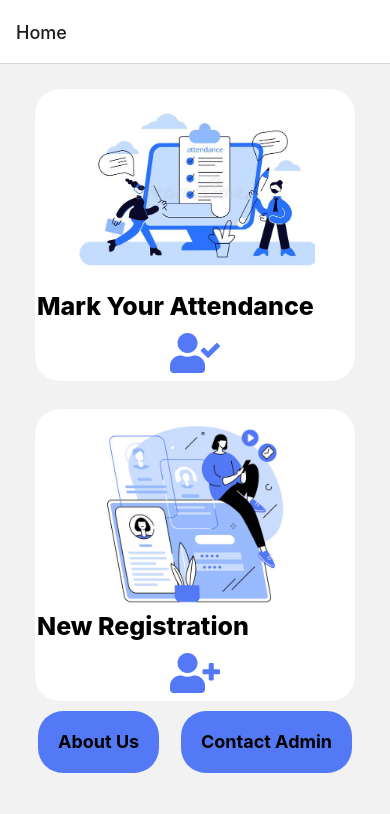
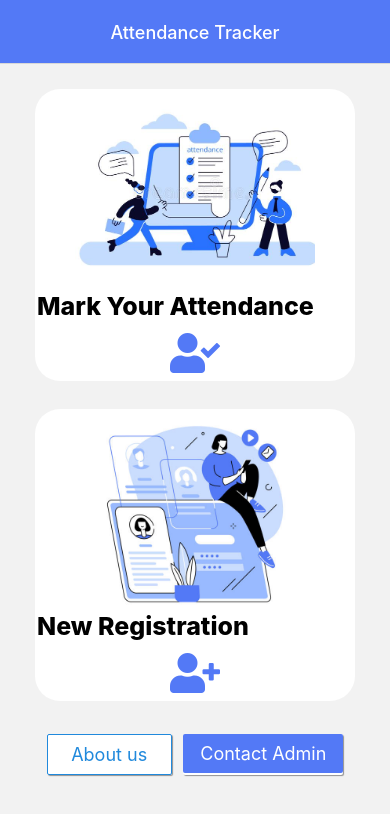
Before and after one commit to jagjit-1/SIH-Finale-frontend, a React Native app: screen /Home in a window 390 px wide. Shown: the top 814 px of the page. Built offline with nearby package versions, Linux system fonts and the light colour scheme.

Commit message:
Register screen added

```diff
--- a/Components/Screens/HomeScreen.js
+++ b/Components/Screens/HomeScreen.js
@@ -1,15 +1,33 @@
-import { StyleSheet, Text, View, TouchableOpacity, Image, Pressable } from 'react-native'
+import { StyleSheet, Text, View, TouchableOpacity, Image, StatusBar, Dimensions } from 'react-native'
 import React, { useLayoutEffect } from 'react'
 import { FontAwesome } from '@expo/vector-icons';
 import { LinearGradient } from 'expo-linear-gradient';
 import { Ionicons } from '@expo/vector-icons';
 import { FontAwesome5 } from '@expo/vector-icons';
-// import attendance from ''
+import { useHeaderHeight } from '@react-navigation/elements';
+import { Button } from '@rneui/base';
+
+
 
 const HomeScreen = ({ navigation }) => {
+
+  useLayoutEffect(() => {
+    navigation.setOptions({
+      title: 'Attendance Tracker',
+      headerStyle: { backgroundColor: '#5379f6' },
+      headerTitleStyle: { color: "white" },
+      headerTintColor: "white",
+      headerTitleAlign: 'center',
+
+    })
+  }, [navigation])
+  const headerHeight = useHeaderHeight();
+  const { width, height } = Dimensions.get('window');
+
   return (
-    <View style={{ height: '100%', display:'flex', flexDirection:'column', overflow:'scroll' }}  >
-      <View style = {{flex:0.8}}>
+    <View style={{ height: height - headerHeight, display: 'flex', flexDirection: 'column', overflow: 'scroll' }}>
+
+      <View >
         <TouchableOpacity activeOpacity={0.5} style={styles.homscreen__buttons}>
           <Image style={styles.homescreen__image} source={require("../images/attendance.jpg")} />
           <Text style={styles.homescreen__text}>
@@ -18,7 +36,7 @@ const HomeScreen = ({ navigation }) => {
           <FontAwesome5 name="user-check" size={40} color="#5379f6" style={{ alignSelf: 'center' }} />
         </TouchableOpacity>
 
-        <TouchableOpacity activeOpacity={0.5} style={styles.homscreen__buttons}>
+        <TouchableOpacity onPress={() => navigation.navigate("register")} activeOpacity={0.5} style={styles.homscreen__buttons}>
           <Image style={styles.homescreen__image} source={require("../images/register.jpg")} />
           <Text style={styles.homescreen__text}>
             New Registration
@@ -27,18 +45,10 @@ const HomeScreen = ({ navigation }) => {
         </TouchableOpacity>
       </View>
       <View style={styles.homescreen__bottombtn}>
-        <TouchableOpacity activeOpacity={0.5} style={styles.bottom_btns}>
-          <Text style={{ textAlign: 'center', textAlignVertical: 'center', height: '100%', fontWeight: "700", fontSize: 18 }}>About Us</Text>
-        </TouchableOpacity>
-        <TouchableOpacity activeOpacity={0.5} style={styles.bottom_btns}>
-          <Text style={{ textAlign: 'center', textAlignVertical: 'center', height: '100%', fontWeight: "700", fontSize: 18 }}>Contact Admin</Text>
-        </TouchableOpacity>
+        <Button color="#5379f6" title="About us"  type="outline" onPress={()=>console.log("About us pressed")} raised containerStyle={{width:125}}/>
+        <Button color="#5379f6" title="Contact Admin" onPress={()=>console.log("Contact admin pressed")} raised containerStyle={{width:160}}/>
       </View>
-
-
     </View>
-
-
   )
 }
 export default HomeScreen
@@ -72,39 +82,26 @@ const styles = StyleSheet.create({
   homescreen__bottombtn: {
     display: 'flex',
     flexDirection: 'row',
-    height: 50,
     alignSelf: 'center',
-    marginTop: 100,
+    marginTop: 30,
     width: 320,
-    justifyContent: 'space-between',
-    flex:0.1
+    justifyContent: 'space-evenly',
   },
-  bottom_btns: {
-    elevation: 10,
-    shadowColor: "#52006A",
-    backgroundColor: '#5379f6',
-    padding: 20,
-    paddingBottom: 25,
-    margin: 3,
-    borderRadius: 25,
-    width: 'auto'
-  }
+  // bottom_btns: {
+  //   elevation: 10,
+  //   shadowColor: "#52006A",
+  //   backgroundColor: '#5379f6',
+  //   padding: 20,
+  //   // paddingBottom: 25,
+  //   margin: 3,
+  //   borderRadius: 25,
+  //   width: 'auto'
+  // }
 })
 
-
-  // <LinearGradient
-  // colors={['rgba(255,38,32,1)', 'rgba(255,222,119,1)', 'rgba(173,239,165,1)', 'rgba(65,133,64,1)']}
-  // end={{ x: 1.9, y: 0.6 }}
-  // >
-  // </LinearGradient>
-
-
-  // < View >
-  // <TouchableOpacity style={styles.homescreen__button} activeOpacity={0.4} onPress={() => navigation.navigate("register")} >
-  //   {/* <Image style={styles.homescreen__image} source={require("../images/register_now.jpg")} /> */}
-  //   <Text style={styles.homescreen__text}>
-  //     New Registration
-  //   </Text>
-  //   <Ionicons name="md-person-add" size={40} color="green" style={{ alignSelf: 'center' }} />
-  // </TouchableOpacity>
-  //         </ >
+{/* <TouchableOpacity activeOpacity={0.5} style={styles.bottom_btns}>
+          <Text style={{ textAlign: 'center', textAlignVertical: 'center', height: '100%', fontWeight: "700", fontSize: 18, }}>About Us</Text>
+        </TouchableOpacity>
+        <TouchableOpacity activeOpacity={0.5} style={styles.bottom_btns}>
+          <Text style={{ textAlign: 'center', textAlignVertical: 'center', height: '100%', fontWeight: "700", fontSize: 18 }}>Contact Admin</Text>
+        </TouchableOpacity> */}
--- a/Components/Screens/RegisterScreen.js
+++ b/Components/Screens/RegisterScreen.js
@@ -1,11 +1,91 @@
-import { StyleSheet, Text, View } from 'react-native'
-import React from 'react'
+import { StyleSheet, Text, View, KeyboardAvoidingView, ScrollView, TouchableNativeFeedback, Dimensions } from 'react-native'
+import React, { useLayoutEffect } from 'react'
+import { Image, Input } from "@rneui/themed";
+import { Button } from "@rneui/base";
+import { useHeaderHeight } from '@react-navigation/elements';
 
-const RegisterScreen = () => {
+
+const RegisterScreen = ({ navigation }) => {
+
+  useLayoutEffect(() => {
+    navigation.setOptions({
+      title: "Register Yourself",
+      headerStyle: { backgroundColor: '#5379f6' },
+      headerTitleStyle: { color: "white" },
+      headerTintColor: "white",
+      headerTitleAlign: 'center',
+    })
+  }, [navigation])
+  const headerHeight = useHeaderHeight();
+  const { width, height } = Dimensions.get('window');
+
   return (
-    <View>
-      <Text>RegisterScreen</Text>
-    </View>
+    <ScrollView>
+      <KeyboardAvoidingView style={{ padding: 35, width: '100%', height: height-headerHeight, display: 'flex', flexDirection: 'column', justifyContent: 'center', flex:1, marginTop:10 }}>
+        <View style={{ display: 'flex', flexDirection: "column" }}>
+          <View style={{ display: 'flex', flexDirection: 'row', alignSelf: 'center', elevation: 10, shadowColor: '#52006A', backgroundColor: 'white', marginBottom: 20, padding: 12, borderRadius: 20 }}>
+            <Image
+              style={{ width: 300, height: 200 }}
+              source={require('../images/signup.webp')}
+
+            />
+          </View>
+          <View>
+            <Input
+              placeholder='Full Name'
+              label="Enter your Name"
+              labelStyle={{
+                color: 'black',
+                marginBottom: 5
+              }}
+
+              // <Entypo name="mail" size={24} color="black" />
+              leftIcon={{ type: 'font-awesome', name: 'user', color: 'gray', marginRight: 3 }}
+            />
+          </View>
+          <View>
+            <Input
+              placeholder='email@address.com'
+              label="Enter your mail (optional)"
+              labelStyle={{ color: 'black', marginBottom: 5 }}
+              leftIcon={{ type: 'Entypo', name: 'mail', color: 'gray', marginRight: 3 }}
+              keyboardType="email-address"
+            />
+          </View>
+          <View>
+            <Input
+              placeholder='10 digit phone number'
+              label="Enter your phone number"
+              labelStyle={{ color: 'black', marginBottom: 5 }}
+              leftIcon={{ type: 'Entypo', name: 'phone', color: 'gray', marginRight: 3 }}
+              keyboardType="phone-pad"
+            />
+          </View>
+          <View>
+            <Input
+              placeholder='DD/MM/YYYY'
+              label="Enter your Date of birth (DOB)"
+              labelStyle={{ color: 'black', marginBottom: 5 }}
+              leftIcon={{ type: 'font-awesome', name: 'calendar', color: 'gray', marginRight: 6 }}
+              keyboardType="number-pad"
+            />
+          </View>
+
+
+          {/* Image upload */}
+          <View>
+            <View style={{ marginBottom: 15 }}>
+              <Button raised color="#5379f6" type="outline" title="Upload your image" TouchableComponent={TouchableNativeFeedback} onPress={() => console.log("Upload Submit button clicked")} />
+            </View>
+            <View>
+              <Button raised color="#5379f6" type="solid" title="Continue" TouchableComponent={TouchableNativeFeedback} onPress={() => console.log("Register Submit button clicked")} />
+            </View>
+          </View>
+
+        </View>
+      </KeyboardAvoidingView>
+    </ScrollView>
+
   )
 }
 
```
Also changed, not shown: App.js (+5 -2 lines), Components/images/signup.webp (added).
